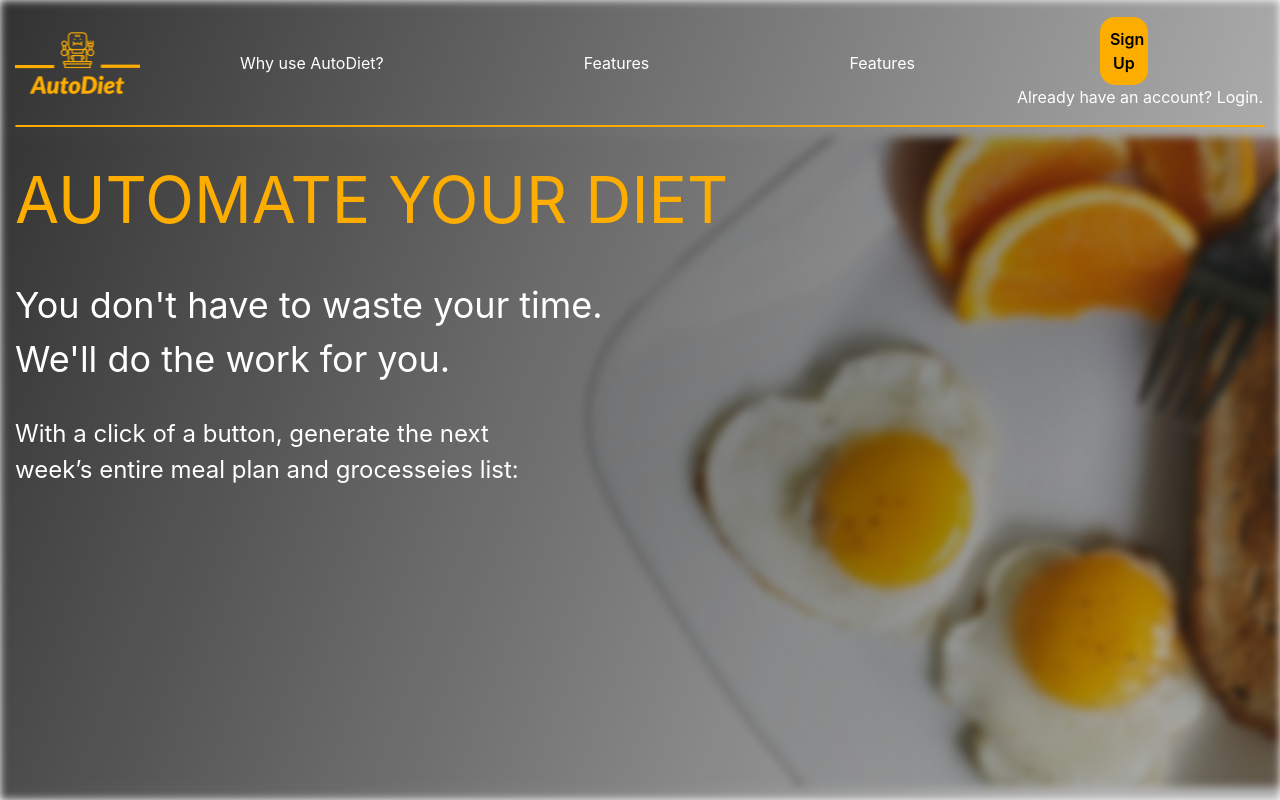
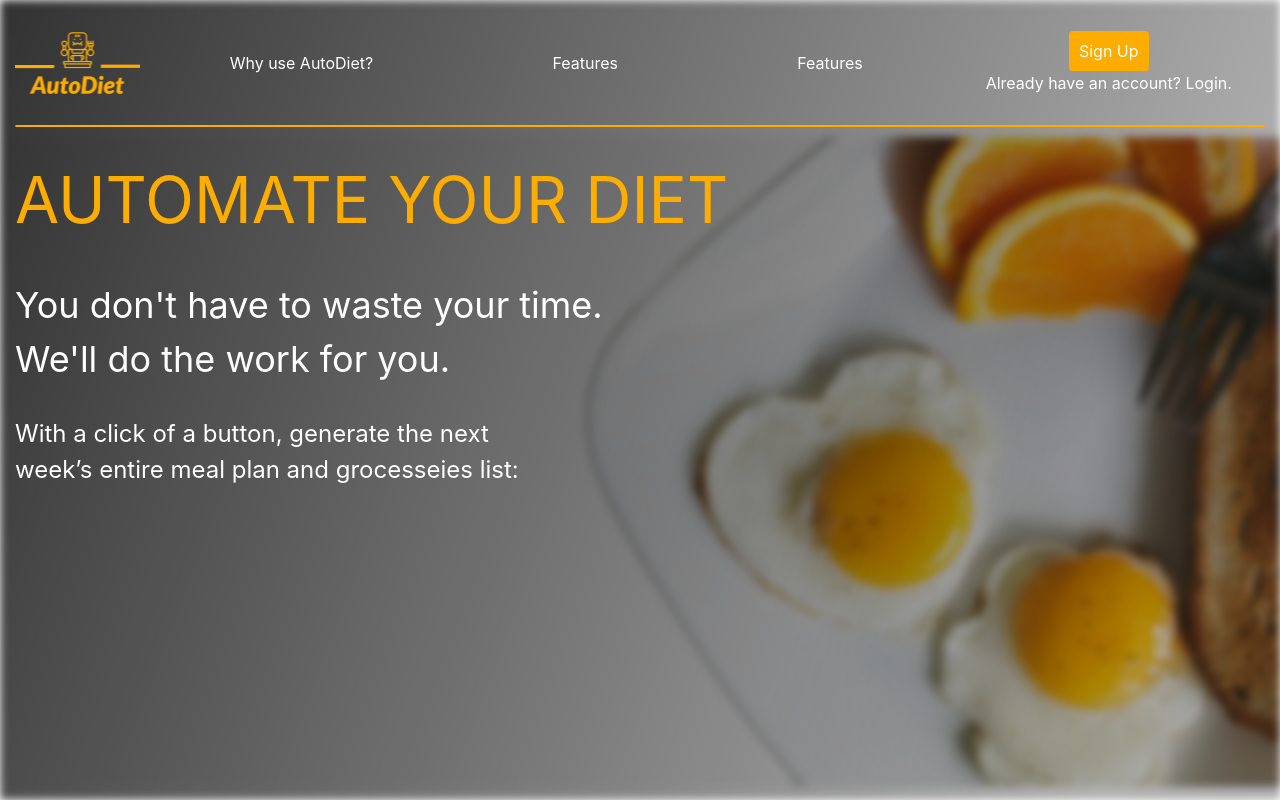
Before and after one commit to moenassar0/autodiet, a React (Create React App) app in the folder autodiet-frontend/: page / in a window 1280 px wide. Built offline with nearby package versions, Linux system fonts and the light colour scheme.

Commit message:
frontend: navbar styling updated

```diff
--- a/autodiet-frontend/src/Components/LandingPage/Navbar.tsx
+++ b/autodiet-frontend/src/Components/LandingPage/Navbar.tsx
@@ -8,12 +8,12 @@ export const Navbar = () => {
           <li>Features</li>
           <li>Features</li>
         </ul>
-        <div className='navbar-register'>
+        <div className='w-1/4 flex flex-col items-center justify-center'>
           <Link to="/register">
-            <button>Sign Up</button>
+            <button className='w-20 h-10 rounded bg-ad-golden'>Sign Up</button>
           </Link>
           <Link to="/login">
-            <span>Already have an account? Login.</span>
+            <div className='w-full text-center h-full'>Already have an account? Login.</div>
           </Link>
         </div>
       </div>
```
